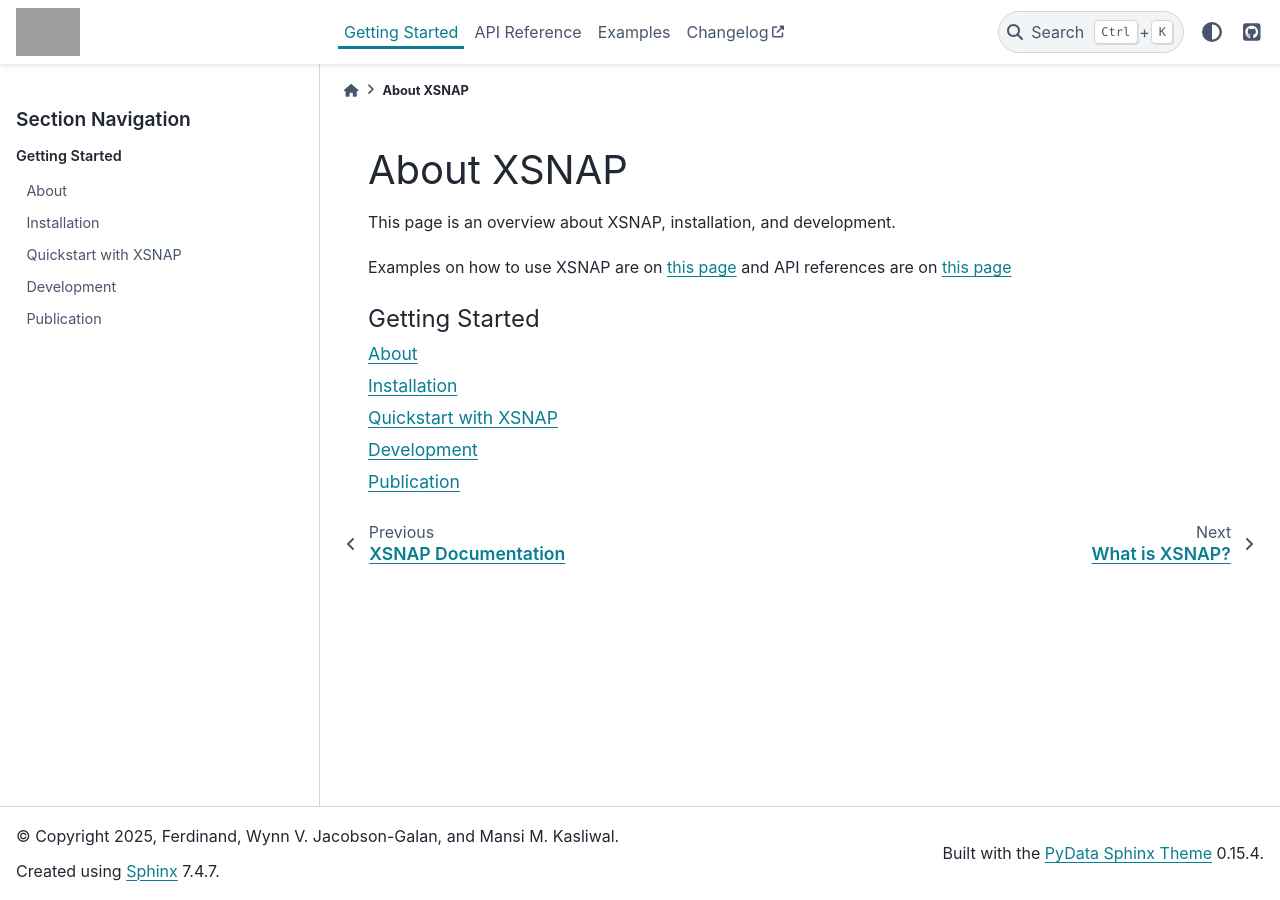
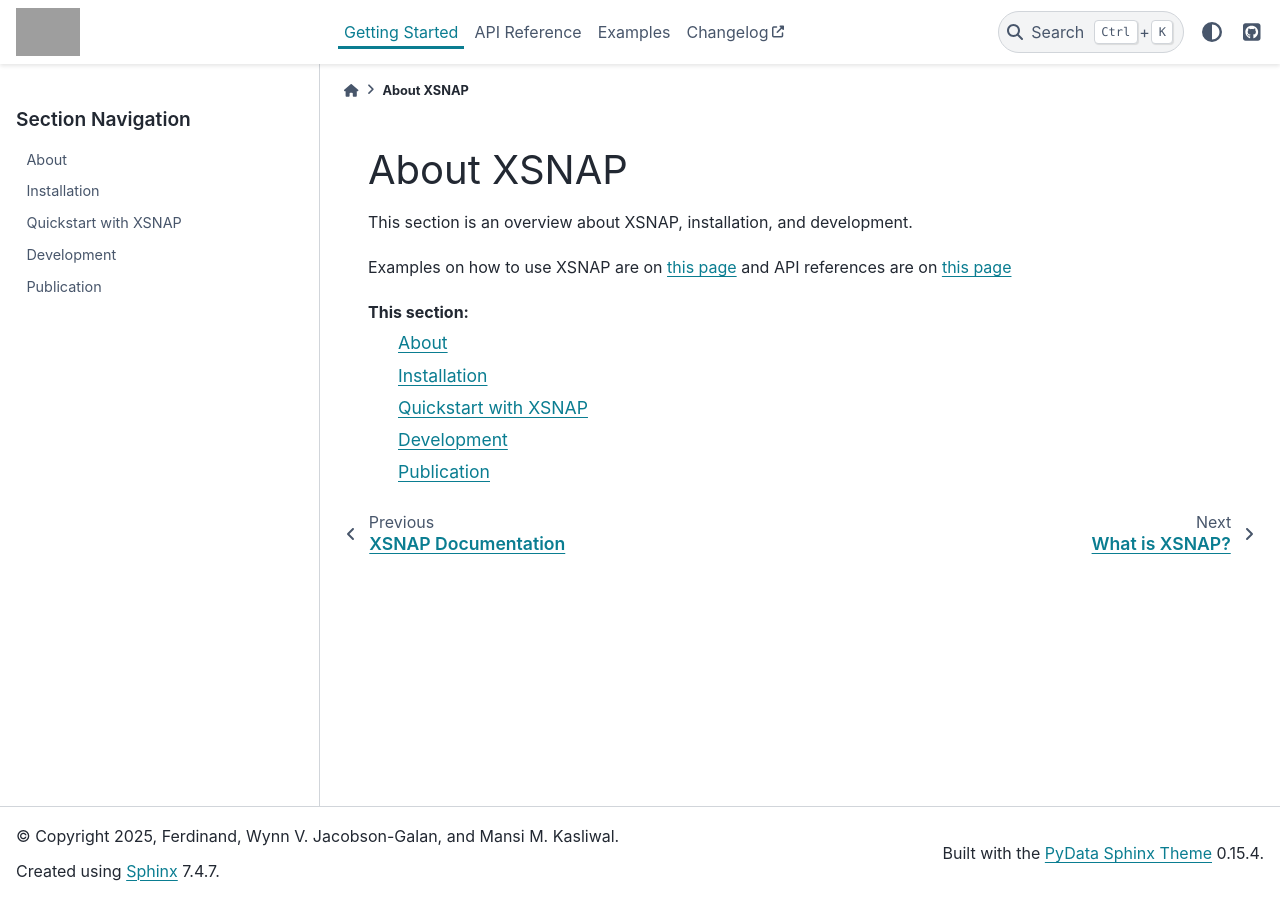
Before and after one commit to fercananything/XSNAP, a Sphinx documentation site: the page built from docs/about/index.rst, in a window 1280 px wide. Built offline with Sphinx 7.4.7 and the PyData theme 0.15.4, drawn with Linux system fonts in a browser that asks for light colours; pages that are not in the unit, such as notebooks, are missing from menus; grey boxes are pictures that could not be loaded.

Commit message:
Update about

```diff
--- a/docs/about/index.rst
+++ b/docs/about/index.rst
@@ -4,18 +4,17 @@
 About XSNAP
 ###############
 
-This page is an overview about XSNAP, installation, and development.
+This section is an overview about XSNAP, installation, and development.
 
 Examples on how to use XSNAP are on :ref:`this page <examples>`
 and API references are on :ref:`this page <api>`
 
+This section:
+   .. toctree::
+      :maxdepth: 1
 
-.. toctree::
-   :caption: Getting Started
-   :maxdepth: 1
-
-   About <intro>
-   Installation <install>
-   quickstart
-   Development <development>
-   Publication <publication>
+      About <intro>
+      Installation <install>
+      quickstart
+      Development <development>
+      Publication <publication>
```
